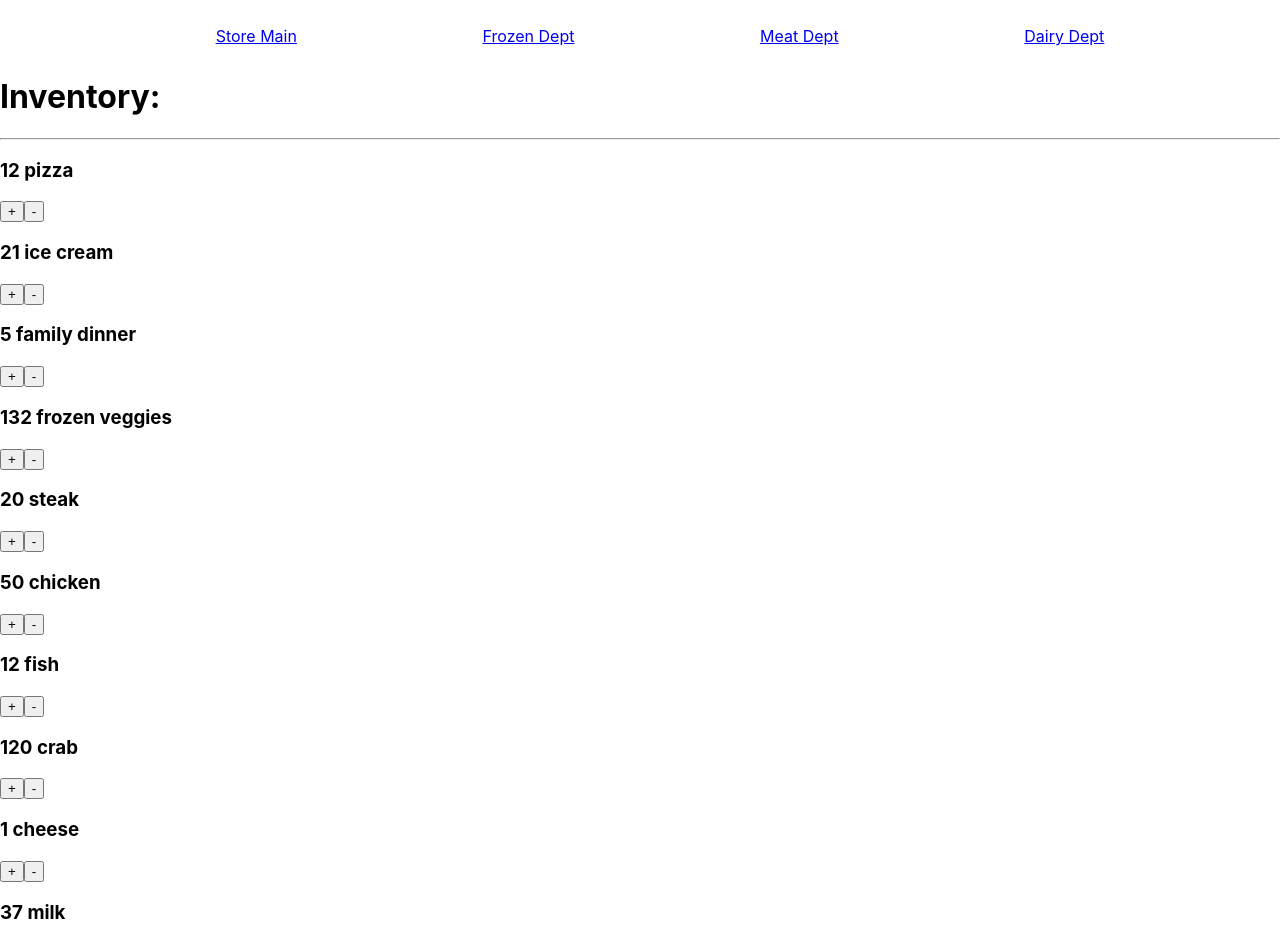
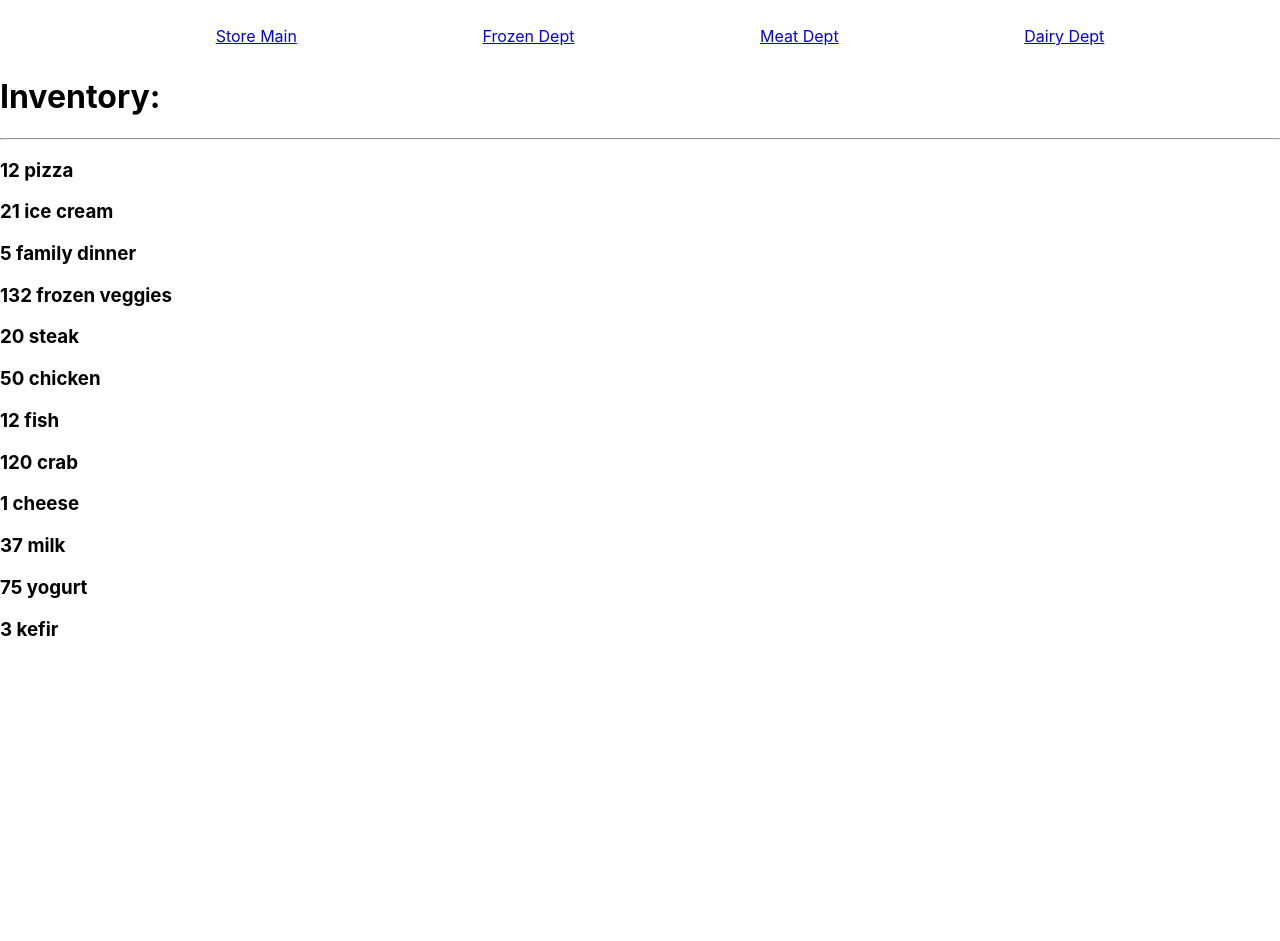
Before and after one commit to JonathanDonJoe/react-redux-101, a React (Create React App) app: page / in a window 1280 px wide. Shown: the top 941 px of the page. After the commit the page ends 800 px from the top, so only its background shows below. Built offline with nearby package versions, Linux system fonts and the light colour scheme.

Commit message:
removed broken and unnecessary buttons

```diff
--- a/src/components/Main.js
+++ b/src/components/Main.js
@@ -1,13 +1,14 @@
 import React, { Component } from 'react';
 import { connect } from 'react-redux';
-import ItemStock from './ItemStock';
 
 class Main extends Component {
 
     render() {
-        const frozens = this.props.frozenData.map((item,i )=> <ItemStock key={item.food + i} quantity={item.quantity} food={item.food}  index={i}/>)
-        const meat = this.props.meatData.map((item,i )=> <ItemStock key={item.food + i} quantity={item.quantity} food={item.food}  index={i}/>)
-        const dairy = this.props.dairyData.map((item,i )=> <ItemStock key={item.food + i} quantity={item.quantity} food={item.food}  index={i}/>)
+
+
+        const frozens = this.props.frozenData.map((item,i )=> <h3 key={item.food+i}>{item.quantity} {item.food}</h3>)
+        const meat = this.props.meatData.map((item,i )=> <h3 key={item.food+i}>{item.quantity} {item.food}</h3>)
+        const dairy = this.props.dairyData.map((item,i )=> <h3 key={item.food+i}>{item.quantity} {item.food}</h3>)
 
         return (
             [...frozens, ...meat, ...dairy]
```
